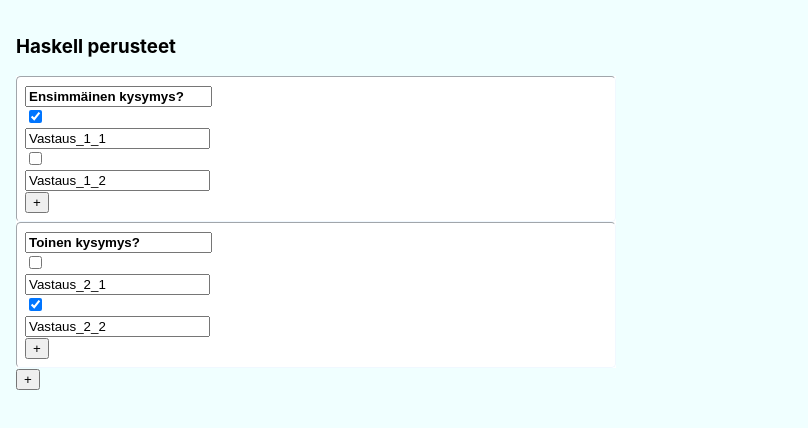
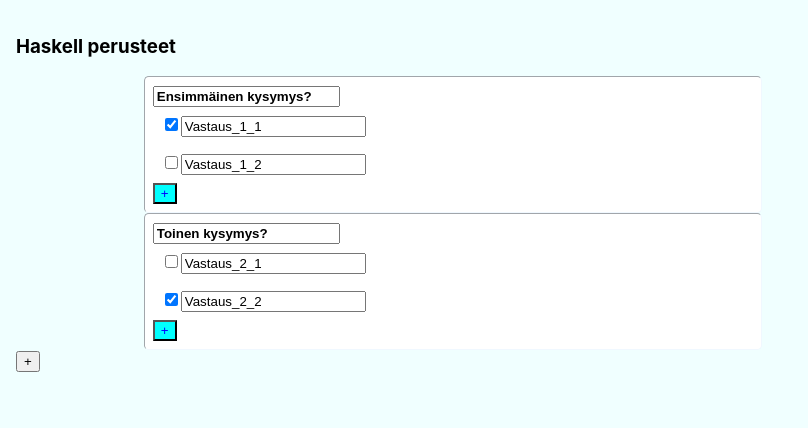
Before and after one commit to mikkopr/tentti-sovellus, a React (Create React App) app: page / in a window 1280 px wide. Shown: the top 428 px of the page, without its empty margins (0-808 px from the left). Built offline with nearby package versions, Linux system fonts and the light colour scheme.

Commit message:
Edited layout

```diff
--- a/src/App.css
+++ b/src/App.css
@@ -1,25 +1,54 @@
 .App {
-  text-align: left;
+  /*text-align: left;*/
   background-color: azure;
   padding: 1em;
+}
+
+.exam {
+  display: flex;
+  flex-direction: column;
+  align-content: center;
+  width: 70%;
+  border-style: solid;
+  border-color: red;
+  border: 1px;
 }
 
 .kysymys-lista {
   display: flex;
   flex-direction: column;
-  /*width: fit-content;*/
-  width: 600px;
-  background-color: white;
+  align-items: center;
 }
 
 .kysymys {
+  width: 600px;
   padding: 0.5em;
   border-style: inset;
   border-color: aliceblue;
   border-width: 0.1em;
   border-radius: 0.3em;
+  background-color: white;
 }
 
 .kysymys-teksti {
   font-weight: bold;
 }
+
+.edit-answer {
+  display: flex;
+  flex-direction: row;
+  padding: 0.5em;
+}
+
+.button-row {
+  display: flex;
+  flex-direction: column;
+  align-content: center;
+  /*justify-content: space-around;*/
+}
+
+.add-button {
+  color: blue;
+  background-color: aqua;
+  width: min-content;
+}
--- a/src/adminApp/EditAnswer.js
+++ b/src/adminApp/EditAnswer.js
@@ -1,9 +1,9 @@
 
-import './AdminApp.css';
+import '../App.css';
 
 const EditAnswer = (props) => {
     return (
-    <div>
+    <div className='edit-answer'>
         <div>
             <input type='checkbox'
                 //value={props.answer.number}
--- a/src/adminApp/EditExam.js
+++ b/src/adminApp/EditExam.js
@@ -4,7 +4,7 @@
 
 const EditExam = (props) => {
     return (
-        <div>
+        <div className='exam'>
             <h3>{props.exam.name}</h3>
             <div className='kysymys-lista'>
                 {props.exam.questions.map( (question, index) => {
--- a/src/adminApp/EditQuestion.js
+++ b/src/adminApp/EditQuestion.js
@@ -26,8 +26,8 @@
                 })
             }
         </div>
-        <div>
-            <input type='button' value='+'
+        <div className="button-row">
+            <input type='button' className='add-button' value='+'
                 onClick={event => props.dispatch(
                     {type: 'ADD_ANSWER_CLICKED',
                     payload: {questionIndex: props.questionIndex, answerIndex: props.answerIndex}}
```
